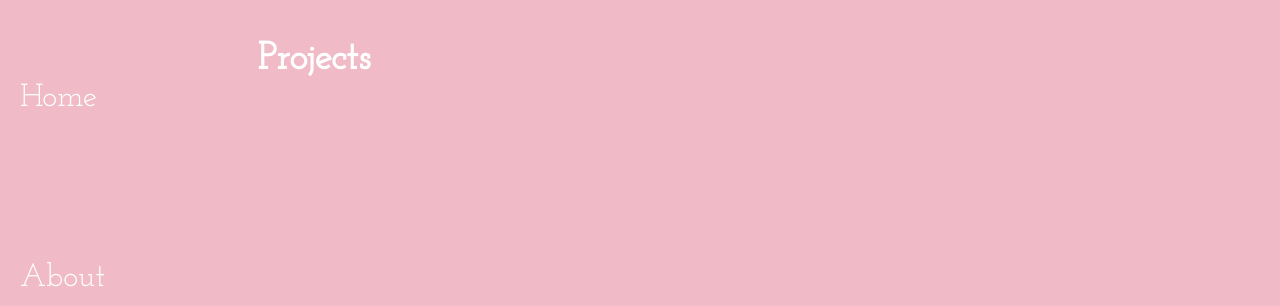
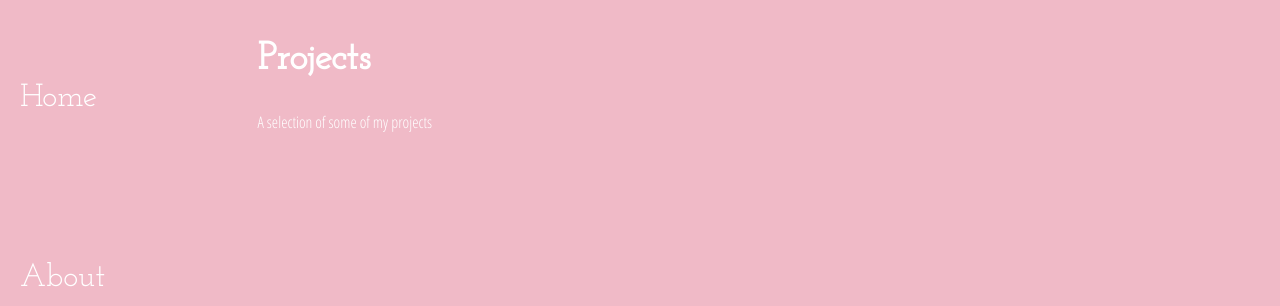
Before and after one commit to AlyssaYelle/AlyssaYelle.github.io, a Jekyll site: the page built from projects/index.html, in a window 1280 px wide. Shown: the top 306 px of the page. Built offline with Jekyll 4.4.1, drawn with Linux system fonts in a browser that asks for light colours.

Commit message:
debugging

```diff
--- a/projects/index.html
+++ b/projects/index.html
@@ -5,6 +5,7 @@ title: Projects
 <section class='blog-project'>
 	<div class='list'>
 		<h2>{{ page.title }}</h2>
+		<p>A selection of some of my projects</p>
 		<ul class="projs">
 
 	  	{% for proj in site.projs %}
```
